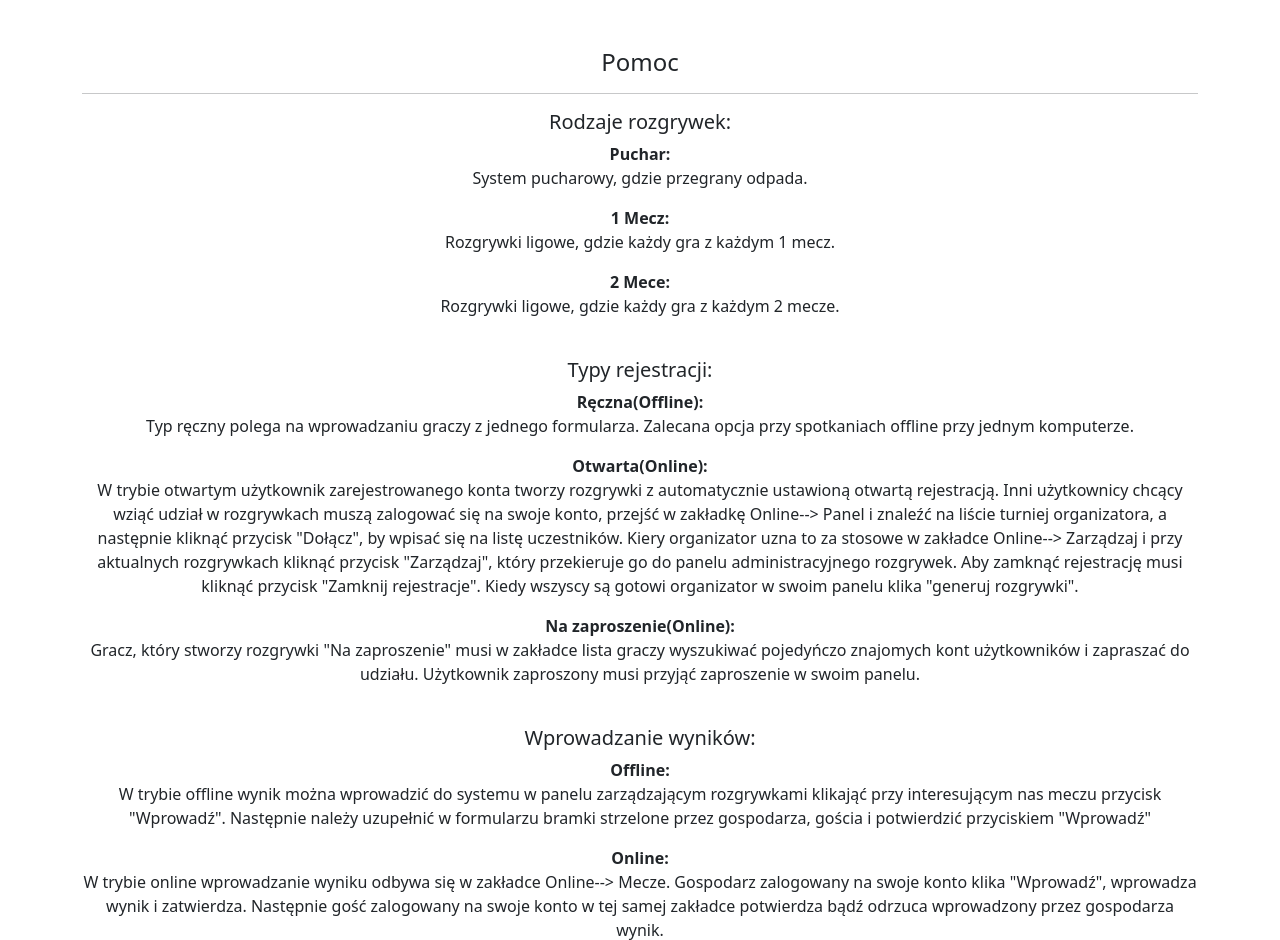
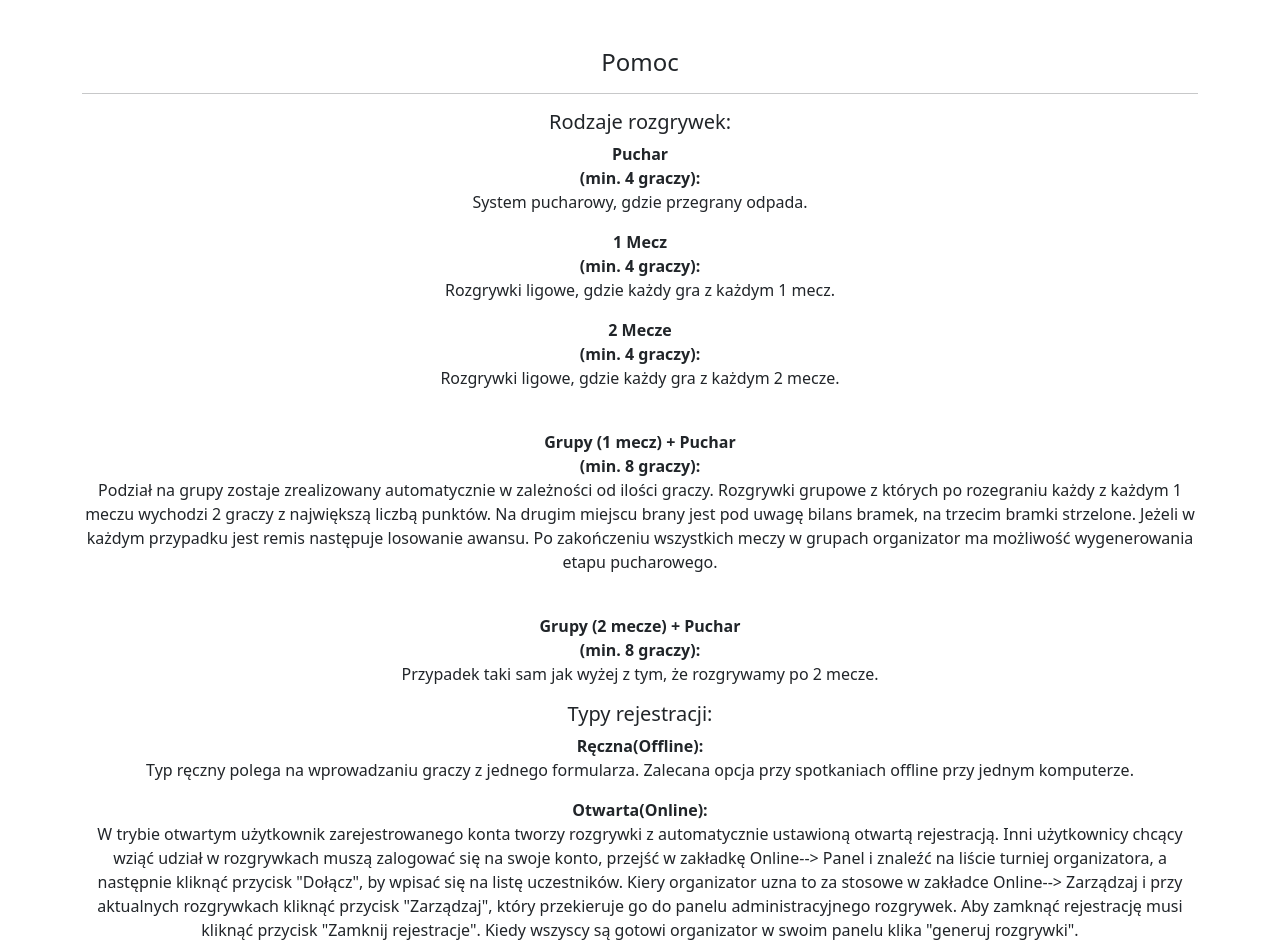
Before and after one commit to zaj89/champions, a Django app: page /help/ in a window 1280 px wide. Shown: the part 64-1004 px from the top of the page. Run offline with Django 4.2, Linux system fonts and the light colour scheme; some libraries are stand-ins or nearby versions.

Commit message:
-rozwinięcie opisu funkcjonalności w dziale Pomoc

```diff
--- a/templates/help.html
+++ b/templates/help.html
@@ -4,13 +4,18 @@
 <hr>
 <h5>Rodzaje rozgrywek:</h5>
 
-<p><b>Puchar:</b><br>
+<p><b>Puchar <br>(min. 4 graczy):</b><br>
 System pucharowy, gdzie przegrany odpada.</p>
-<p><b>1 Mecz:</b><br>
+<p><b>1 Mecz <br>(min. 4 graczy):</b><br>
 Rozgrywki ligowe, gdzie każdy gra z każdym 1 mecz.</p>
-<p><b>2 Mece:</b><br>
+<p><b>2 Mecze <br>(min. 4 graczy):</b><br>
 Rozgrywki ligowe, gdzie każdy gra z każdym 2 mecze.</p>
 <br>
+<p><b>Grupy (1 mecz) + Puchar <br>(min. 8 graczy):</b><br>
+Podział na grupy zostaje zrealizowany automatycznie w zależności od ilości graczy. Rozgrywki grupowe z których po rozegraniu każdy z każdym 1 meczu wychodzi 2 graczy z największą liczbą punktów. Na drugim miejscu brany jest pod uwagę bilans bramek, na trzecim bramki strzelone. Jeżeli w każdym przypadku jest remis następuje losowanie awansu. Po zakończeniu wszystkich meczy w grupach organizator ma możliwość wygenerowania etapu pucharowego.</p>
+<br>
+<p><b>Grupy (2 mecze) + Puchar <br>(min. 8 graczy):</b><br>
+Przypadek taki sam jak wyżej z tym, że rozgrywamy po 2 mecze.<br>
 <h5>Typy rejestracji:</h5>
 <p><b>Ręczna(Offline):</b><br>
 Typ ręczny polega na wprowadzaniu graczy z jednego formularza. Zalecana opcja przy spotkaniach offline przy jednym komputerze. </p>
```
